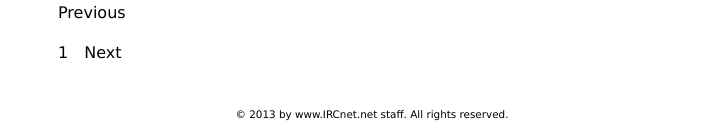
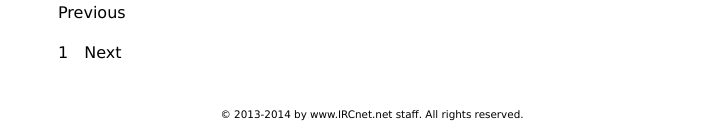
Before and after one commit to ircnet-website/www.IRCnet.net, a Jekyll site: the page built from index.html, in a window 1280 px wide. Shown: the part 861-991 px from the top of the page, without its empty margins (268-984 px from the left). Built offline with Jekyll 4.4.1, drawn with Linux system fonts in a browser that asks for light colours; the list of posts is cut into pages by our own code.

Commit message:
it's 2014 now

```diff
--- a/_config.yml
+++ b/_config.yml
@@ -1,6 +1,6 @@
 paginate: 5
 permalink: pretty
 title: Another semi-official IRCnet site
-copyright: 2013 by www.IRCnet.net staff. All rights reserved.
+copyright: 2013-2014 by www.IRCnet.net staff. All rights reserved.
 production_url: http://www.IRCnet.net/
 atom_path: atom.xml
```
